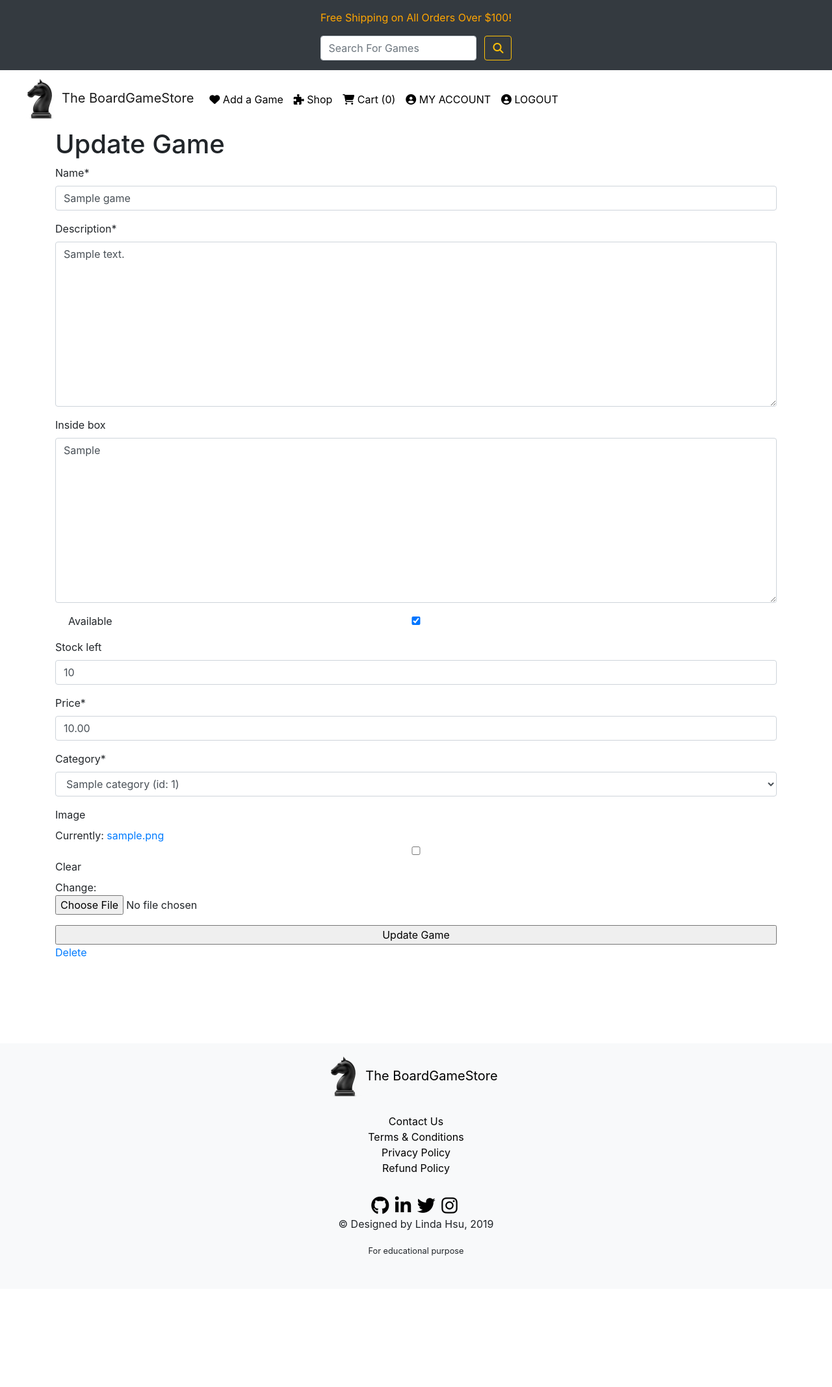
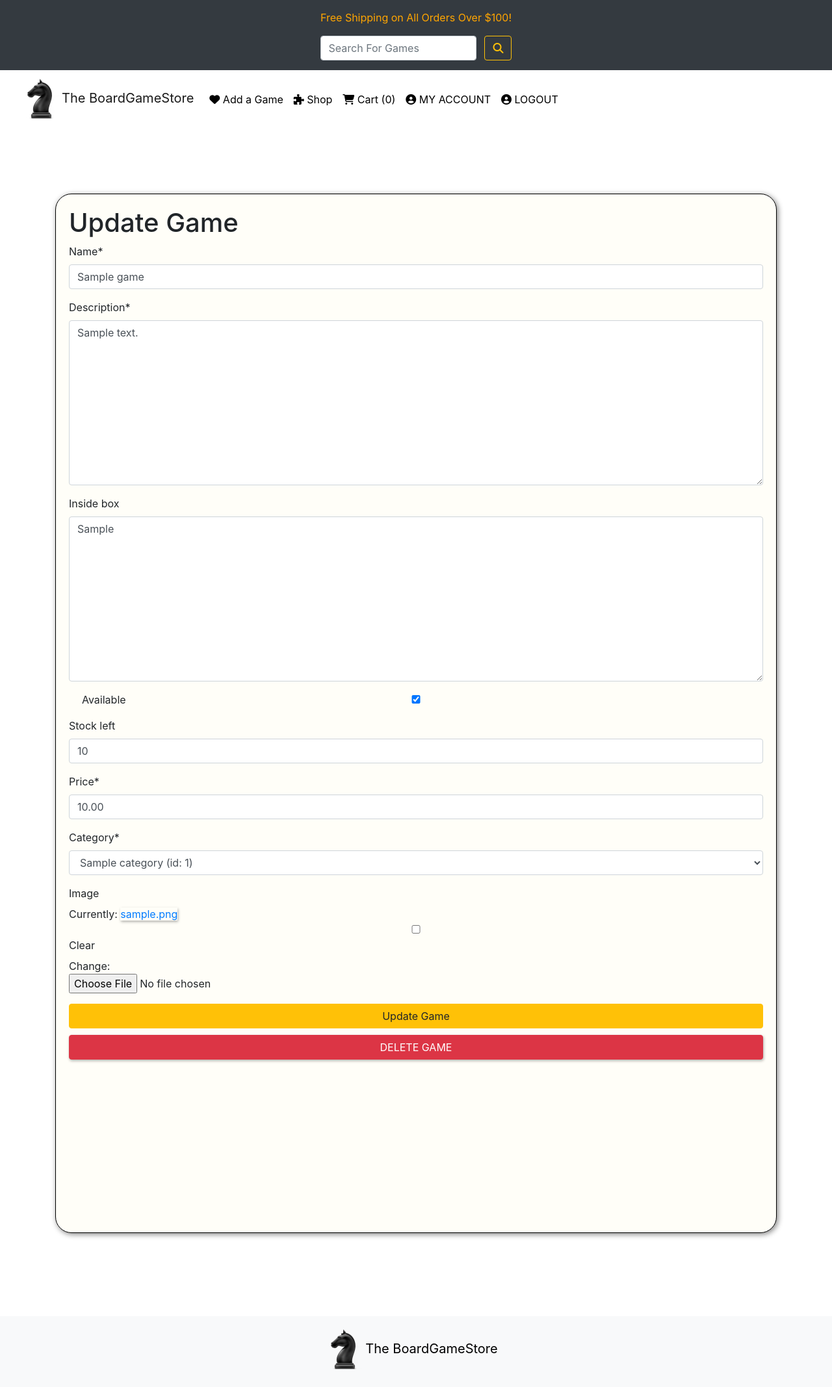
Before and after one commit to Paddlepop25/codeinstitute-boardgame-store, a Django app: page /catalogue/update/1 in a window 1280 px wide. Shown: the top 2135 px of the page at 65% size. Before the commit the page ends 1933 px from the top, so only its background shows below. Run offline with Django 3.2, Linux system fonts and the light colour scheme; a user stored in the database is signed in; tables that the repository leaves empty hold one stand-in row (values such as "Sample post"); parts of the project's set-up code (start-up, migrations or seed data) failed here and were passed over; some libraries are stand-ins or nearby versions.

Commit message:
styled game info pages with linbreaks for description

```diff
--- a/catalogue/templates/catalogue/update_game.template.html
+++ b/catalogue/templates/catalogue/update_game.template.html
@@ -1,18 +1,18 @@
-{% extends 'base.html' %}
+{% extends 'base.html' %} {% block title %} Update Games {% endblock %} {% load crispy_forms_tags %} {%block content %}
+<div class="update_game_form_look">
+    <h1>Update Game</h1>
+    {{ form.media }}
+    <form method='POST' enctype="multipart/form-data">
+        {% csrf_token %} {{ form|crispy }}
+        {% if user.is_authenticated %}
+        <input type='submit' value='Update Game' class="btn btn-warning"/>
+        <a href="{% url 'confirm_delete' game_id=game.id %}" class="btn btn-danger update_game">DELETE GAME</a>
+        {% endif %}
+        {% if not user.is_authenticated %}
+        <input type='submit' value='Update Game' class="btn btn-warning" />
+        <a href="{% url 'confirm_delete' game_id=game.id %}" class="btn btn-danger confirm_delete_game">DELETE GAME</a>
+        {% endif %}
 
-{% block title %} Update Games {% endblock %}
-
-{% load crispy_forms_tags %}
-
-{%block content %}
-
-<h1>Update Game</h1>
-{{ form.media }}
-<form method='POST' enctype="multipart/form-data">
-    {% csrf_token %}
-    {{ form|crispy }}
-    <input type='submit' value='Update Game' />
-</form>
-    <a href="{% url 'confirm_delete' game_id=game.id %}">Delete</a>
-
+    </form>
+</div>
 {%endblock%}
--- a/home/templates/home/index.template.html
+++ b/home/templates/home/index.template.html
@@ -32,8 +32,6 @@
         <p class="card-text">2010 Games Magazine Best New Party Game Winner</p>
         <a href="{% url 'game_info' game_id=dixit.id %}" class="btn btn-outline-warning more_info">MORE INFO</a>
         <a href="{% url 'add_to_cart' game_id=dixit.id %}" class="btn btn-warning add_to_cart">ADD TO CART</a>
-        <!--<a href="" class="btn btn-warning">MORE INFO</a>-->
-        <!--<a href="" class="btn btn-outline-success">ADD TO CART</a>-->
         <p class="card-text"><small class="text-muted">Last updated 3 mins ago</small></p>
       </div>
     </div>
--- a/static/styles/styles.css
+++ b/static/styles/styles.css
@@ -144,7 +144,13 @@ body {
 /*Game info page*/
 .game_info .card {
     width: 18rem;
-    height: 100rem;
+    height: 120rem;
+    margin-top: 2rem;
+    border: none;
+}
+
+.game_info_links a {
+    width: 100%;
 }
 
 
@@ -181,6 +187,23 @@ body {
   padding: 20px;
   height: 80rem;
 }
+
+.update_game_form_look {
+  background: #fffef8;
+  border: 1px solid black;
+  border-radius: 25px;
+  box-shadow: 2px 2px 8px grey;
+  margin: 100px auto;
+  padding: 20px;
+  height: 100rem;
+}
+
+.update_game_form_look a {
+  width: 100%;
+  margin-top: 10px;
+  box-shadow: 1px 2px 4px rgba(0, 0, 0, 0.3);
+}
+
 
 .confirm_delete_look {
   text-align: center;
```
Also changed, not shown: catalogue/templates/catalogue/game_info.template.html (+5 -4 lines).
